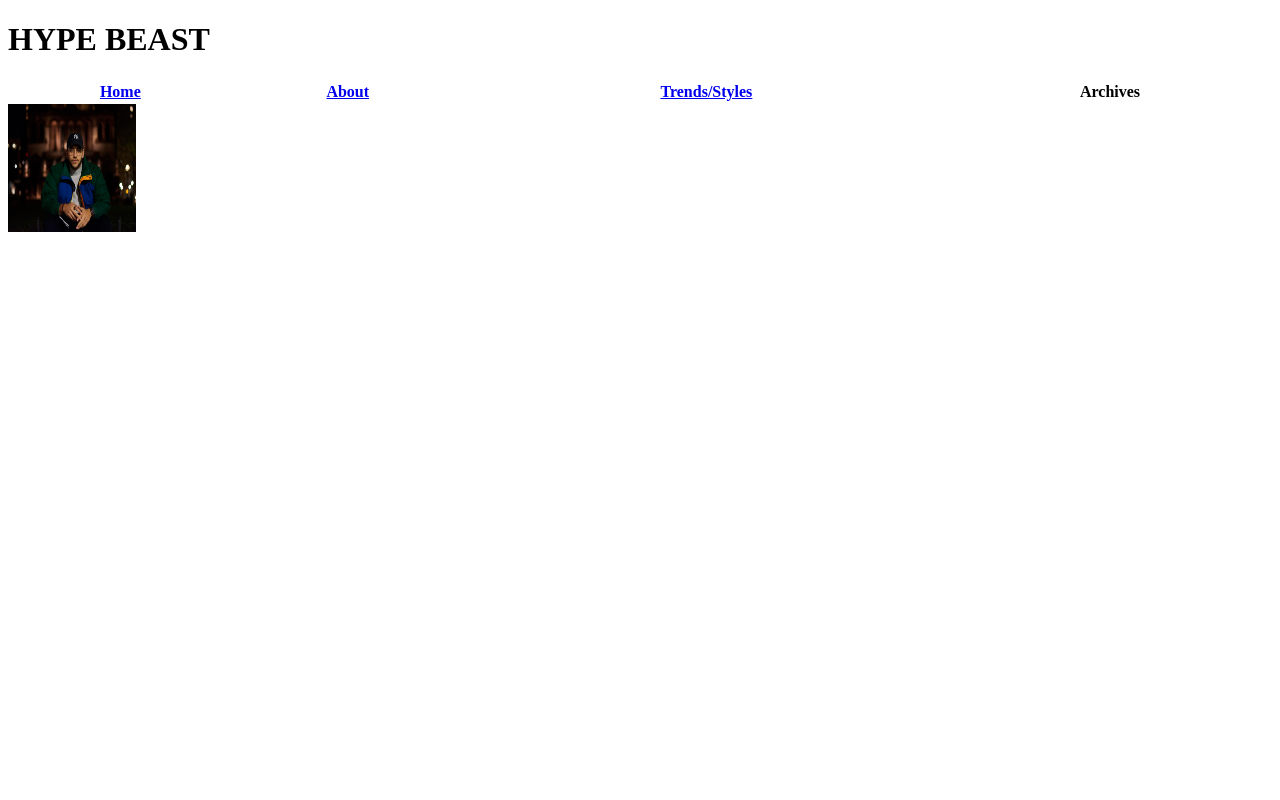
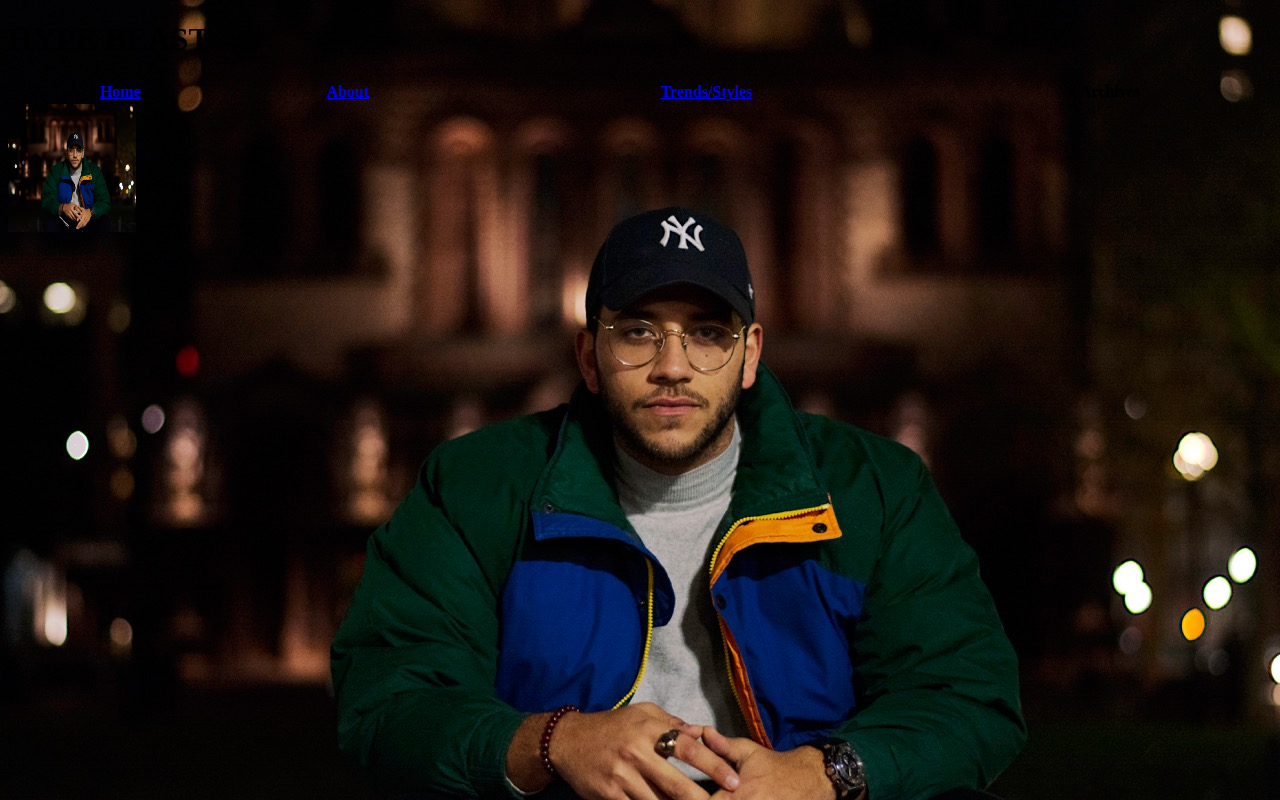
Before and after one commit to hhammad96/first, a plain HTML site: page index.html in a window 1280 px wide. Drawn offline with Linux system fonts and the light colour scheme.

Commit message:
latest commit

```diff
--- a/index.html
+++ b/index.html
@@ -9,7 +9,7 @@ h1  {color: black;}
 <title>HYPE BEAST</title>
 </head>
 
-<body style="background-image:assets/Profile.jpeg">
+<body style="background-image:url(assets/Profile.jpeg)">
 <h1>HYPE BEAST</h1>
 
 <table style="width:100%">
```
